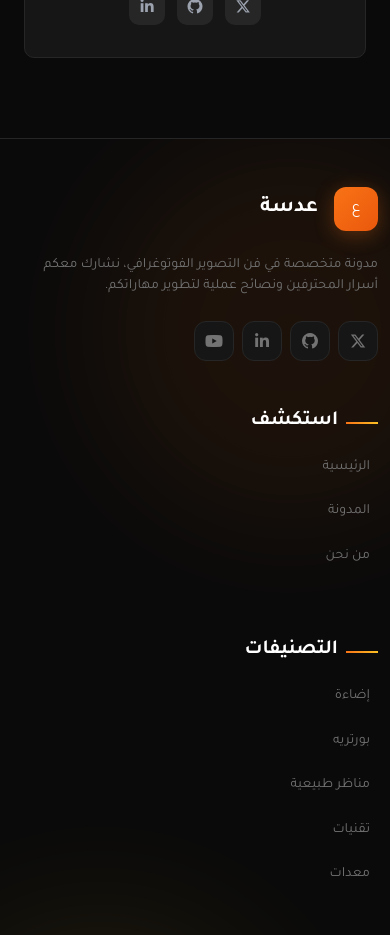
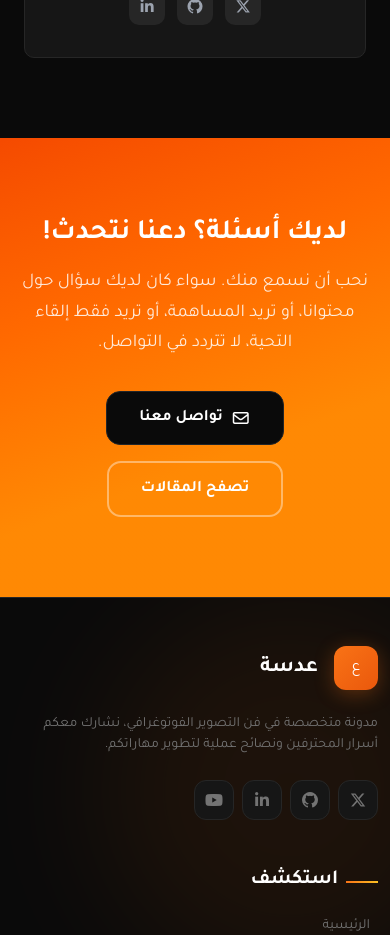
Before and after one commit to Kerolos-Morcos/Adasah, a Vue app: page /about in a window 390 px wide. Shown: the part 10560-11495 px from the top of the page. Built offline with nearby package versions, Linux system fonts and the light colour scheme.

Commit message:
Contact Us, End About

```diff
--- a/src/pages/About.vue
+++ b/src/pages/About.vue
@@ -1,5 +1,6 @@
 <script setup>
 import AboutHeader from './about/AboutHeader.vue';
+import ContactUs from './about/ContactUs.vue';
 import OurTeam from './about/OurTeam.vue';
 import OurValues from './about/OurValues.vue';
 
@@ -10,6 +11,7 @@ import OurValues from './about/OurValues.vue';
     <AboutHeader />
     <OurValues />
     <OurTeam />
+    <ContactUs />
 </template>
 
 <style scoped></style>
--- /dev/null
+++ b/src/pages/about/ContactUs.vue
@@ -0,0 +1,94 @@
+<script setup>
+import { inject } from 'vue';
+
+const scrollTop = inject('scrollTop');
+</script>
+
+<template>
+    <section class="contact-cta">
+        <div class="cta-content">
+            <h2>لديك أسئلة؟ دعنا نتحدث!</h2>
+            <p>
+                نحب أن نسمع منك. سواء كان لديك سؤال حول محتوانا،
+                أو تريد المساهمة، أو تريد فقط إلقاء التحية، لا تتردد في التواصل.
+            </p>
+            <div class="cta-actions">
+                <a href="mailto:hello@adasah.com" class="btn btn-dark">
+                    <i class="fa-regular fa-envelope"></i>
+                    تواصل معنا
+                </a>
+                <RouterLink to="/blog" class="btn btn-outline" @click="scrollTop">
+                    تصفح المقالات
+                </RouterLink>
+            </div>
+        </div>
+    </section>
+</template>
+
+<style scoped>
+.contact-cta {
+    position: relative;
+    padding: 5rem 1rem;
+    background: linear-gradient(-200deg, var(--color-orange-600), var(--color-orange-500), var(--color-orange-400), var(--color-orange-400));
+    overflow: hidden;
+}
+
+.cta-content {
+    position: relative;
+    max-width: 800px;
+    margin: auto;
+    text-align: center;
+    color: #fff;
+}
+
+.cta-content h2 {
+    font-size: clamp(28px, 4vw, 40px);
+    font-weight: 800;
+    margin-bottom: 1rem;
+}
+
+.cta-content p {
+    font-size: 18px;
+    color: rgba(255, 255, 255, 0.85);
+    margin-bottom: 2rem;
+    line-height: 1.7;
+}
+
+.cta-actions {
+    display: flex;
+    justify-content: center;
+    gap: 16px;
+    flex-wrap: wrap;
+}
+
+.btn {
+    display: inline-flex;
+    align-items: center;
+    gap: 8px;
+    padding: 14px 32px;
+    font-weight: 600;
+    border-radius: 14px;
+    text-decoration: none;
+    transition: all 0.3s ease;
+}
+
+.btn-dark {
+    background: #0a0a0a;
+    color: #fff;
+}
+
+.btn-dark:hover {
+    background: #111;
+    transform: translateY(-2px);
+}
+
+.btn-outline {
+    border: 2px solid rgba(255, 255, 255, 0.4);
+    color: #fff;
+}
+
+.btn-outline:hover {
+    background: #fff;
+    color: #0a0a0a;
+}
+</style>
```
